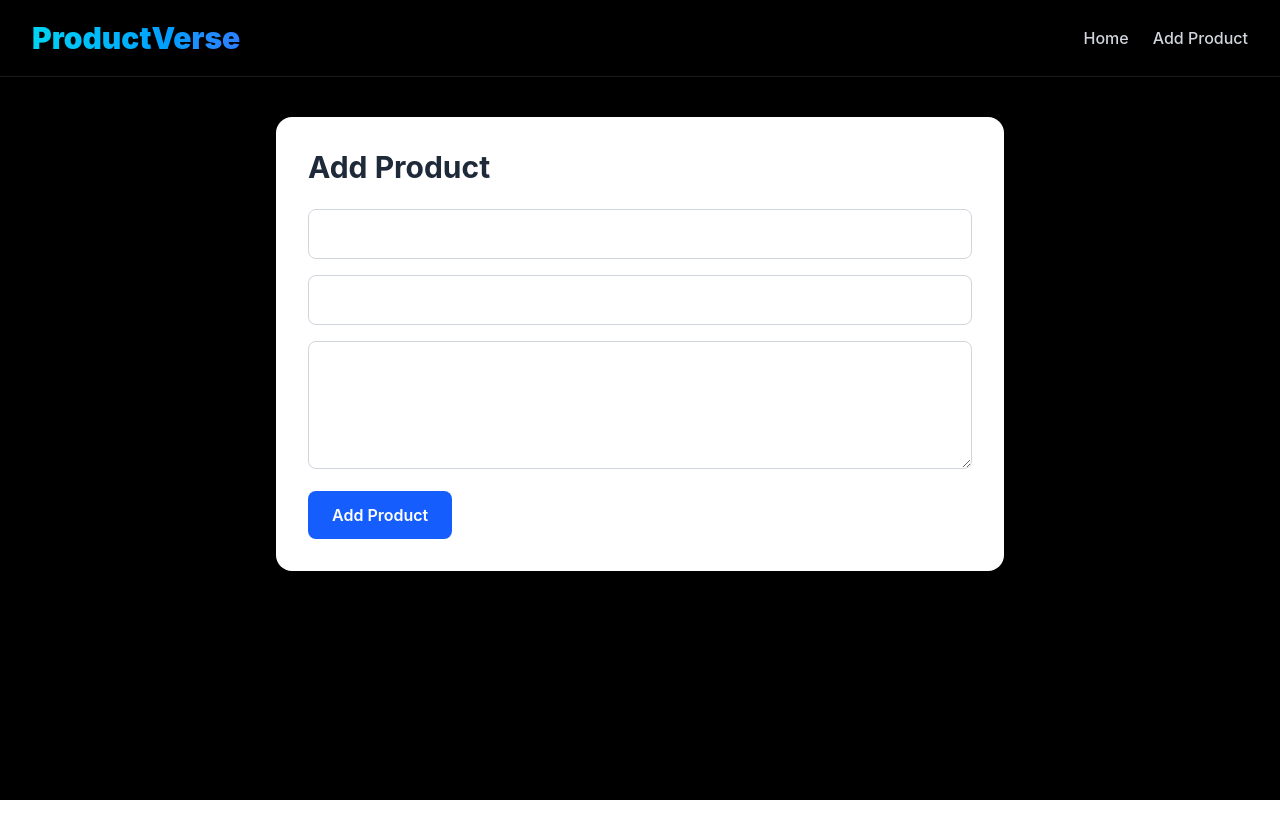
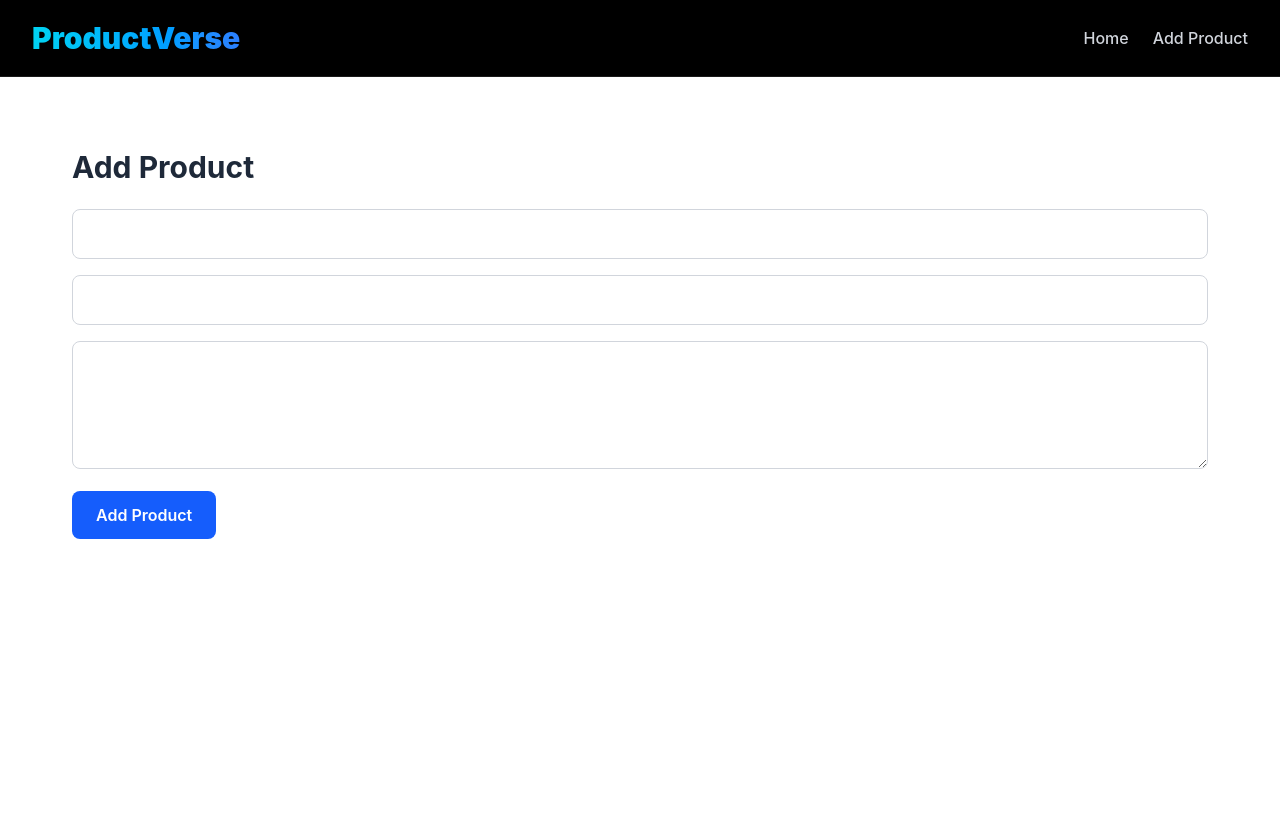
Before and after one commit to RajCoder-15/Smart-Product-Rating-Review-System, a React (Vite) app in the folder ratingreviewsystem/: page /add-product in a window 1280 px wide. Shown: the top 838 px of the page. Before the commit the page ends 800 px from the top, so only its background shows below. Built offline with nearby package versions, Linux system fonts and the light colour scheme.

Commit message:
Removed overlay styling

```diff
--- a/ratingreviewsystem/src/pages/AddProduct.jsx
+++ b/ratingreviewsystem/src/pages/AddProduct.jsx
@@ -50,9 +50,9 @@ const handleSubmit = async (e) => {
 };
 
   return (
-    <div className="max-w-3xl mx-auto px-5 py-10">
+    <div className="p-10 bg-white min-h-screen">
 
-      <div className="bg-white p-8 rounded-2xl shadow-lg">
+      <div className="p-8">
 
         <h1 className="text-3xl font-bold mb-6 text-gray-800">
           Add Product
```
